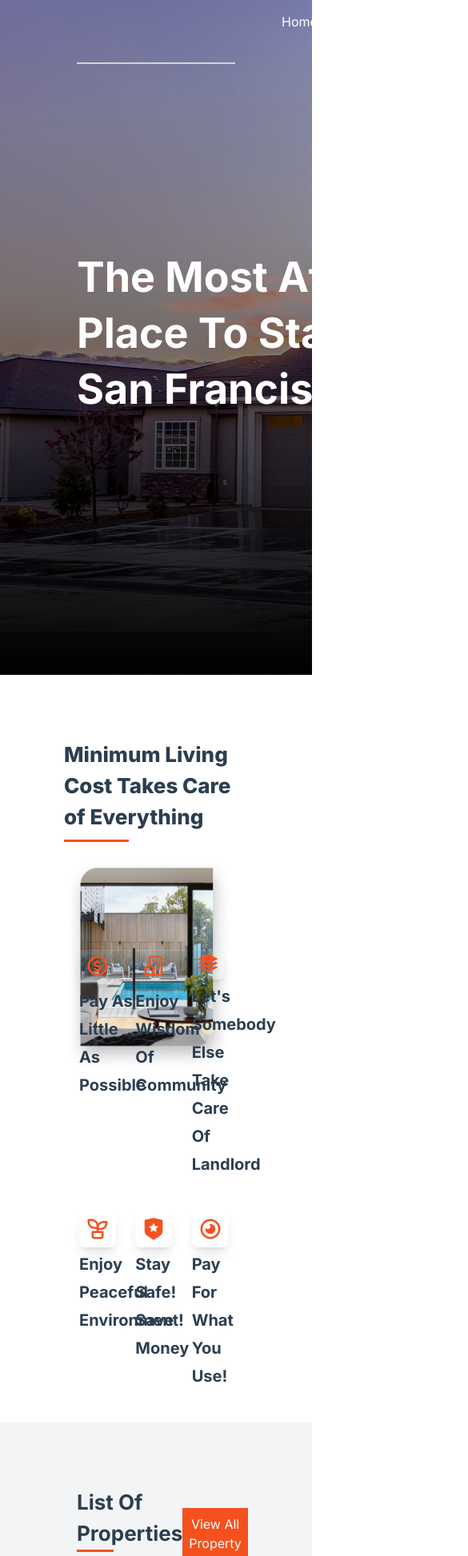
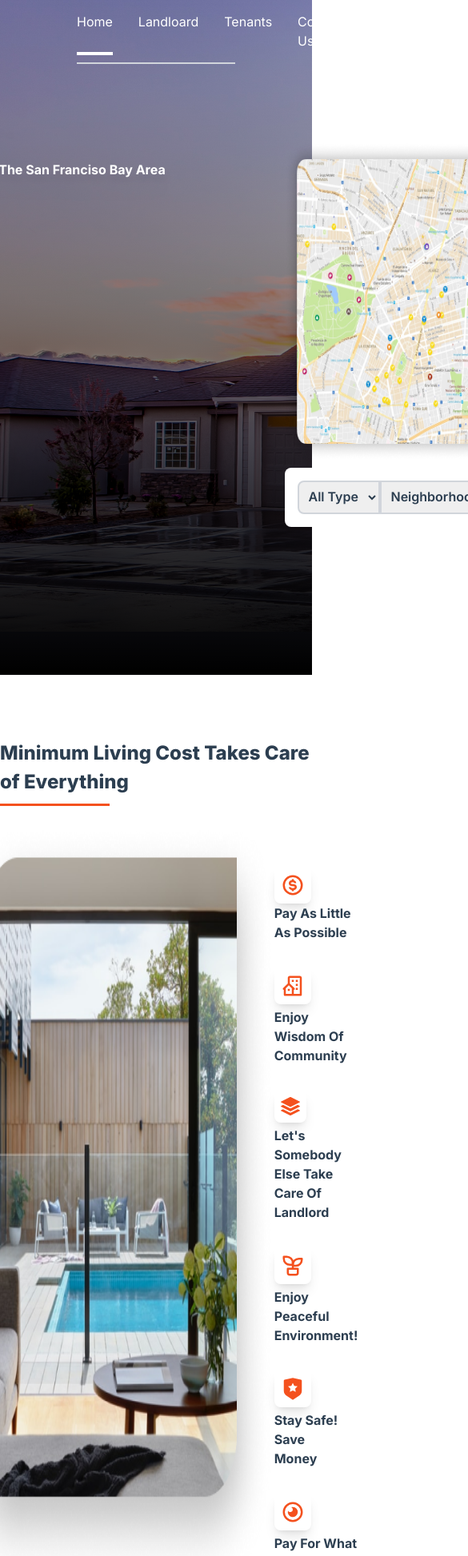
Before and after one commit to cyrusnderitu/Home-Rental-Agency, a React (Vite) app: page / in a window 390 px wide. Shown: the top 1946 px of the page at 80% size, 585 px wide, since content can reach past the window. Built offline with nearby package versions, Linux system fonts and the light colour scheme; data requests are answered from the project's data file.

Commit message:
Media query for medium(Tablet) screen

```diff
--- a/package.json
+++ b/package.json
@@ -13,6 +13,7 @@
     "json-server": "^0.17.1",
     "react": "^18.2.0",
     "react-dom": "^18.2.0",
+    "react-drag-drop-files": "^2.3.8",
     "react-icons": "^4.7.1",
     "react-paginate": "^8.1.4",
     "react-router-dom": "^6.6.1",
--- a/src/Pages/HomePage.jsx
+++ b/src/Pages/HomePage.jsx
@@ -22,41 +22,48 @@ const HomePage = () => {
   const indexOfLastPost = indexOfFirstPost + postsPerPage;
   const [currentPosts, setCurrentPost] = useState(null);
 
+  /** Asychromous function for fetching data from db.json file
+  and stores it in state and then transfers it to localStorage **/
   async function fetchData() {
     const response = await fetch("http://localhost:8000/data");
     const data = await response.json();
     setData(data);
     setHasFetched(true);
-    localStorage.setItem('hotels', JSON.stringify(data));
+    localStorage.setItem('homes', JSON.stringify(data));
     setCurrentPost(data?.slice(indexOfFirstPost, indexOfLastPost));
     setPageCount(Math.ceil(data.length / postsPerPage));
   }
 
+  // Check of localStorage has homes otherwise fetch
   if (!hasFetched){
     fetchData();
   }
+
   useEffect(()=>{
     setCurrentPost(data?.slice(indexOfFirstPost, indexOfLastPost));
   }, [indexOfFirstPost])
 
-
+  // React pagination for the event onPageChange
   const handlePageClick = (event) => {
     const newOffset = event.selected * postsPerPage;
     setIndexOfFirstPost(newOffset);
   };
   return (
     <div>
-      <div className="hero h-screen relative">
+      <div className="hero h-screen">
         <div className="shade absolute bg-black w-full h-full">
-          <div className="hero_cont px-24">
           <Navbar />
-            <div className="hero_data flex items-center max-xl:mt-24 gap-x-16">
-              <div className="hero_desc">
-                <h1 className="text-[52px] leading-[70px] font-bold text-white w-[584px]">
+          <div className="hero_cont px-24 h-[80%] flex justify-center items-center">
+            <div className="">
+              <div className="hero_data flex justify-center items-center h-full">
+                <div className="flex md:flex-col lg:flex-row sm:flex-col-reverse md:mt-20 lg:items-center justify-center gap-x-16">
+                  <div className="hero_desc flex-1">
+                    <h1 className="md:text-[35px] lg:text-[52px] lg:text-left md:text-center leading-[70px] font-bold text-white drop-shadow-xl shadow-black w-[584px]">
                       The Most Affordable Place To Stay In The San Franciso Bay Area
                     </h1>
                   </div>
-              <div className="hero_map">
+                  <div className="hero_map flex-1">
+                    <div className="w-full flex flex-col items-center">
                       <img
                         src={Map}
                         alt="Map"
@@ -68,29 +75,31 @@ const HomePage = () => {
                 </div>
               </div>
             </div>
+          </div>
+        </div>
+      </div>
       <main className="">
         <Intro />
         <div className="bg-gray-100 py-20 mb-18">
           <Properties data={currentPosts} />
           <ReactPaginate
-            activeClassName={"bg-orange-400 text-gray-100"}
+            activeClassName={"bg-orange-400 text-gray-200 border border-orange-400"}
             breakClassName={""}
             breakLabel={"..."}
             containerClassName={`pagination mx-auto border-2 border-gray-300 rounded-lg`}
-            disabledClassName={"bg-gray-300 text-gray-400"}
+            disabledClassName={"bg-gray-300 text-gray-500"}
             // marginPagesDisplayed={1}
             nextLabel="Next"
-            nextClassName={"px-4 border-l-1 border-gray-300 h-full flex items-center text-orange-400"}
+            nextClassName={"px-4 border-l-1 border-gray-300 h-full flex items-center text-orange-400 border-l-2 border-gray-300"}
             onPageChange={handlePageClick}
             pageCount={pageCount}
-            pageClassName={"px-4 h-full flex items-center text-orange-400 "}
+            pageClassName={"px-3 py-4 h-full flex items-center text-orange-400 border-l-2 border-gray-300"}
             pageRangeDisplayed={3}
             previousLabel="First"
-            previousClassName={"px-4 border-r-1 border-gray-400  h-full flex items-center text-orange-400"}
+            previousClassName={"px-4 border-r-1 border-gray-400 h-full flex items-center text-orange-400"}
           />
         </div>
         <Options />
-
         <h4 className="capitalise font-bold text-xl my-10 px-24 text-center">Your property with us and be confident that your room will be filled out!</h4>
         <Form />
         <Testimonials />
--- a/src/components/Footer/Footer.jsx
+++ b/src/components/Footer/Footer.jsx
@@ -1,4 +1,5 @@
 import React from "react";
+import Logo from '../../assets/logo 1.png'
 import { MdLocationPin } from "react-icons/md";
 import { FaPhoneAlt, FaLinkedinIn } from "react-icons/fa";
 import { BsPinterest } from "react-icons/bs";
@@ -9,36 +10,36 @@ const Footer = () => {
     <div className="px-24">
       <div className="footer_cont h-full border-t-[3px] border-[#F4551E] py-20 flex">
         <div className="left  h-full flex-1">
-          <h1>This is the Left section of footer</h1>
+          <img src={Logo} alt="" className="w-2/5 bg-black"/>
         </div>
         <div className="right  h-full flex-1">
           <div className="right_cont">
             <div className="flex flex-col gap-y-4 mb-8 w-fit">
-              <p className="flex gap-y-2 items-center">
-                <MdLocationPin className="text-[#F4551E] font-2xl" />
+              <p className="flex gap-2 items-center text-[15px]">
+                <MdLocationPin className="text-[#F4551E] text-xl" />
                 345 Faulconer Drive, Suite 4 . Charlottesville, CA 12345
               </p>
               <div className="flex justify-between items-center">
-                <p className="flex gap-y-2 items-center">
-                  <FaPhoneAlt className="text-[#F4551E] font-2xl" />
+                <p className="flex gap-2 items-center text-[15px]">
+                  <FaPhoneAlt className="text-[#F4551E] text-xl" />
                   (123) 456-7890
                 </p>
-                <p className="flex gap-y-2 items-center">
-                  <AiFillPrinter className="text-[#F4551E] font-2xl" />
+                <p className="flex gap-2 items-center text-[15px]">
+                  <AiFillPrinter className="text-[#F4551E] text-xl" />
                   (123) 456-7890
                 </p>
               </div>
             </div>
             <div className="socials flex gap-x-4">
               <span>Social Media</span>
-              <a href=""><AiFillFacebook className="text-[#F4551E] font-2xl"/></a>
-              <a href=""><AiOutlineTwitter className="text-[#F4551E] font-2xl"/></a>
-              <a href=""><FaLinkedinIn className="text-[#F4551E] font-2xl"/></a>
-              <a href=""><AiFillYoutube className="text-[#F4551E] font-2xl" /></a>
-              <a href=""><AiOutlineInstagram className="text-[#F4551E] font-2xl" /></a>
-              <a href=""><AiOutlineGooglePlus className="text-[#F4551E] font-2xl" /></a>
-              <a href=""><BsPinterest className="text-[#F4551E] font-2xl" /></a>
-              <a href=""><AiOutlineWifi  className="text-[#F4551E] rotate-45"/></a>
+              <a href=""><AiFillFacebook className="text-[#F4551E] text-2xl"/></a>
+              <a href=""><AiOutlineTwitter className="text-[#F4551E] text-2xl"/></a>
+              <a href=""><FaLinkedinIn className="text-[#F4551E] text-2xl"/></a>
+              <a href=""><AiFillYoutube className="text-[#F4551E] text-2xl" /></a>
+              <a href=""><AiOutlineInstagram className="text-[#F4551E] text-2xl" /></a>
+              <a href=""><AiOutlineGooglePlus className="text-[#F4551E] text-2xl" /></a>
+              <a href=""><BsPinterest className="text-[#F4551E] text-2xl" /></a>
+              <a href=""><AiOutlineWifi  className="text-[#F4551E] rotate-45 text-2xl"/></a>
             </div>
           </div>
         </div>
--- a/src/components/Form/Form.jsx
+++ b/src/components/Form/Form.jsx
@@ -18,27 +18,38 @@ const Form = () => {
             </div>
             <div className="font-inter">
               <label htmlFor="name" className='font-bold'>Unit Number<span className='text-[#F4551E]'>*</span></label><br />
-              <input type="text" placeholder='Enter Unit' className='indent-4 py-2 bg-gray-100 text-gray-500 w-full border-1 rounded-md border-gray-300'/>
+              <input type="number" placeholder='Enter Unit' className='indent-4 py-2 bg-gray-100 text-gray-500 w-full border-1 rounded-md border-gray-300'/>
             </div>
             <div className="font-inter">
               <label htmlFor="name" className='font-bold'>City<span className='text-[#F4551E]'>*</span></label><br />
               <select className='indent-4 py-2 bg-gray-100 text-gray-500 w-full border-1 rounded-md border-gray-300'>
-                <option value="Select City">Select City</option>
+                <option value="Select City" disabled>Select City</option>
+                <option value="new york">New York</option>
+                <option value="tokyo">Tokyo</option>
+                <option value="london">London</option>
               </select>
             </div>
             <div className="font-inter">
               <label htmlFor="name" className='font-bold'>State<span className='text-[#F4551E]'>*</span></label><br />
               <select className='indent-4 py-2 bg-gray-100 text-gray-500 w-full border-1 rounded-md border-gray-300'>
-                <option value="Select State">Select State</option>
+                <option value="Select State" disabled>Select State</option>
+                <option value="carolina">North Carolina</option>
+                <option value="massachusetts">Massachusetts</option>
+                <option value="georgia">Georgia</option>
               </select>
             </div>
             <div className="font-inter">
               <label htmlFor="name" className='font-bold'>Room Type<span className='text-[#F4551E]'>*</span></label><br />
-              <input type="text" placeholder='Enter Name' className='indent-4 py-2 bg-gray-100 text-gray-500 w-full border-1 rounded-md border-gray-300'/>
+              <select className='indent-4 py-2 bg-gray-100 text-gray-500 w-full border-1 rounded-md border-gray-300'>
+                <option value="Select State" disabled>Master En-suite</option>
+                <option value="carolina">Single</option>
+                <option value="massachusetts">Double</option>
+                <option value="georgia">Triple</option>
+              </select>
             </div>
             <div className="font-inter">
               <label htmlFor="name" className='font-bold'>Price<span className='text-[#F4551E]'>*</span></label><br />
-              <input type="text" placeholder='Enter Price' className='indent-4 py-2 bg-gray-100 text-gray-500 w-full border-1 rounded-md border-gray-300'/>
+              <input type="number" placeholder='In dollars ($)' className='indent-4 py-2 bg-gray-100 text-gray-500 w-full border-1 rounded-md border-gray-300'/>
             </div>
             <div className="font-inter">
               <label htmlFor="name" className='font-bold'>Room Type<span className='text-[#F4551E]'>*</span></label><br />
--- a/src/components/HeroForm.jsx
+++ b/src/components/HeroForm.jsx
@@ -4,7 +4,7 @@ import { FaSearch }from 'react-icons/fa'
 const HeroForm = () => {
   return (
     <>
-      <form className="p-4 bg-white rounded-lg ml-5">
+      <form className=" p-4 bg-white rounded-lg w-fit">
         <div className="form_cont flex">
           <select className="border-[2px] p-2 rounded-l-lg border-gray-300 font-semibold outline-none">
             <option value="All Type">All Type</option>
--- a/src/components/Intro/Intro.jsx
+++ b/src/components/Intro/Intro.jsx
@@ -7,49 +7,47 @@ import {RiShieldStarFill, RiEye2Line} from 'react-icons/ri'
 
 const Intro = () => {
   return (
-    <div className='mt-20 px-20'>
-      <h1 className=' intro_text relative text-[26px] font-extrabold mb-8'>Minimum Living Cost Takes Care of Everything</h1>
-      <div className="intro_cont flex mb-10">
-        <div className="left flex-1">
-          <img src={IntroImg} alt="introImage" className='w-[250px]'/>
-        </div>
-        <div className="right flex-1 mt-28 -ml-48">
-          <div className="intro_data grid grid-cols-3 gap-y-10">
+    <div className='mt-20 md:px-16 lg:px-20'>
+      <h1 className=' intro_text relative text-[24px] font-extrabold mb-8'>Minimum Living Cost Takes Care of Everything</h1>
+      <div className="intro_cont flex mb-10 justify-center">
+        <img src={IntroImg} alt="introImage" className='max-w-[400px] flex-1'/>
+        <div className="rightflex-1 mt-14">
+          <div className="grid md:grid-cols-2 lg:grid-cols-3 gap-y-8">
             <div className="intro_show">
-              <a className="p-[8px] shadow-lg rounded-lg mb-1 flex justify-center item-center w-fit">
+              <a className="p-[8px] shadow-lg rounded-lg flex justify-center item-center w-fit">
                 <BiDollarCircle className='text-[#F4511E] text-3xl'/>
               </a>
-              <h2 className="font-inter font-bold text-[20px] leading-[35px] capitalize w-[95%]">pay as little as possible</h2>
+              <h2 className="font-inter font-bold md:text-[15px] lg:text-[18px] md:leading-[25px] md:w-[70%] lg:leading-[35px] capitalize lg:w-[95%]">pay as little as possible</h2>
             </div>
             <div className="intro_show">
               <a className="p-[8px] shadow-lg rounded-lg mb-1 flex justify-center item-center w-fit">
                 <BiBuildingHouse className='text-[#F4511E] text-3xl'/>
               </a>
-              <h2 className="font-inter font-bold text-[20px] leading-[35px] capitalize w-[95%]">Enjoy wisdom of community</h2>
+              <h2 className="font-inter font-bold md:text-[15px] lg:text-[18px] md:leading-[25px] md:w-[70%] lg:leading-[35px] capitalize lg:w-[95%]">Enjoy wisdom of community</h2>
             </div>
             <div className="intro_show">
               <a className="p-[8px] shadow-lg rounded-lg mb-1 flex justify-center item-center w-fit">
                 <BsStack className='text-[#F4511E] text-2xl'/>
               </a>
-              <h2 className="font-inter font-bold text-[20px] leading-[35px] capitalize w-[95%]">Let's somebody else take care of landlord</h2>
+              <h2 className="font-inter font-bold md:text-[15px] lg:text-[18px] md:leading-[25px] md:w-[70%] lg:leading-[35px] capitalize lg:w-[95%]">Let's somebody else take care of landlord</h2>
             </div>
             <div className="intro_show">
               <a className="p-[8px] shadow-lg rounded-lg mb-1 flex justify-center item-center w-fit">
                 <TbPlant className='text-[#F4511E] text-3xl'/>
               </a>
-              <h2 className="font-inter font-bold text-[20px] leading-[35px] capitalize w-[95%]">Enjoy peaceful environment!</h2>
+              <h2 className="font-inter font-bold md:text-[15px] lg:text-[18px] md:leading-[25px] md:w-[70%] lg:leading-[35px] capitalize lg:w-[95%]">Enjoy peaceful environment!</h2>
             </div>
             <div className="intro_show">
               <a className="p-[8px] shadow-lg rounded-lg mb-1 flex justify-center item-center w-fit">
                 <RiShieldStarFill className='text-[#F4511E] text-3xl'/>
               </a>
-              <h2 className="font-inter font-bold text-[20px] leading-[35px] capitalize w-[95%]">Stay safe! save money</h2>
+              <h2 className="font-inter font-bold md:text-[15px] lg:text-[18px] md:leading-[25px] md:w-[70%] lg:leading-[35px] capitalize lg:w-[95%]">Stay safe! save <br /> money</h2>
             </div>
             <div className="intro_show">
               <a className="p-[8px] shadow-lg rounded-lg mb-1 flex justify-center item-center w-fit">
                 <RiEye2Line className='text-[#F4511E] text-3xl'/>
               </a>
-              <h2 className="font-inter font-bold text-[20px] leading-[35px] capitalize w-[95%]">pay for what you use!</h2>
+              <h2 className="font-inter font-bold md:text-[15px] lg:text-[18px] md:leading-[25px] md:w-[70%] lg:leading-[35px] capitalize lg:w-[95%]">pay for what you <br /> use!</h2>
             </div>
           </div>
         </div>
@@ -57,5 +55,4 @@ const Intro = () => {
     </div>
   )
 }
-
 export default Intro
--- a/src/components/Navbar/Navbar.jsx
+++ b/src/components/Navbar/Navbar.jsx
@@ -4,16 +4,16 @@ import Logo from '../../assets/logo 1.png'
 import '../Navbar/styles.css'
 
 const Navbar = () => {
-    const [activeTab, setActiveTab] = useState(null);
+    const [activeTab, setActiveTab] = useState("home");
 
     const handleClick = (tab) => {
         setActiveTab(tab);
         console.log("Active tab is: ",activeTab)
     }
 return (
-    <div className='h-[80px] flex border-b-2 border-gray-300'>
-        <nav className='flex items-center'>
-            <div className="logo mr-64">
+    <div className='h-[80px] grid border-b-2 border-gray-300 mx-24'>
+        <nav className='flex items-center justify-between'>
+            <div className="logo">
                 <img src={Logo} alt="Logo" className='h-[40px]'/>
             </div>
             <div className="nav_list flex gap-x-8 text-white">
@@ -31,7 +31,6 @@ return (
                 </NavLink>
             </div>
         </nav>
-
     </div>
   )
 }
--- a/src/components/Options.jsx
+++ b/src/components/Options.jsx
@@ -6,25 +6,25 @@ import Roommate from '../assets/Roommate.png'
 
 const Options = () => {
   return (
-    <div className='options p-24 flex justify-center items-center gap-x-8'>
-        <div className='options_cont flex items-center gap-x-8'>
+    <div className='options md:p-16 lg:p-24 flex justify-center items-center gap-x-8'>
+        <div className='options_cont flex md:flex-col-reverse lg:flex-row items-center gap-x-8'>
             <div className="left flex flex-col flex-1 justify-center gap-y-[10px]">
                 <div className="top flex flex-row gap-x-[10px] items-end">
-                    <div className='w-[250px] h-[280px] relative rounded-lg bg-slate-500'>
+                    <div className='md:w-[200px] lg:w-[250px] lg:h-[280px] md:h-[250px] relative rounded-lg bg-slate-500'>
                         <img src={Flexible} alt="" className='absolute w-full h-full object-cover rounded-lg object-center'/>
                         <p className='absolute top-4 text-center w-full text-white font-semibold'>Flexible Leases</p>
                     </div>
-                    <div className='w-[250px] h-[240px] relative rounded-lg bg-slate-500'>
+                    <div className='md:w-[230px] md:h-[220px] lg:w-[250px] lg:h-[240px] relative rounded-lg bg-slate-500'>
                         <img src={Happiness} alt="" className='absolute w-full h-full object-cover rounded-lg object-center'/>
                         <p className='absolute top-4 text-center w-full text-white font-semibold'>7-Day Hapiness Guaranteed</p>
                     </div>
                 </div>
                 <div className="bottom flex gap-x-[10px]">
-                    <div className='w-[230px] h-[265px] relative rounded-lg bg-slate-500'>
+                    <div className='md:w-[220px] md:h-[240px] lg:w-[230px] lg:h-[265px] relative rounded-lg bg-slate-500'>
                         <img src={House} alt="" className='absolute w-full h-full object-cover rounded-lg object-center'/>
                         <p className='absolute top-4 text-center w-full text-white font-semibold'>Monthly House Cleaning</p>
                     </div>
-                    <div className='relative w-[310px] h-[300px] rounded-lg bg-slate-500'>
+                    <div className='relative md:w-[250px] lg:w-[310px] md:h-[280px] lg:h-[300px] rounded-lg bg-slate-500'>
                         <img src={Roommate} alt="" className='absolute w-full h-full object-cover rounded-lg object-center'/>
                         <p className='absolute top-4 text-center w-full text-white font-semibold'>Choose Your Own Roommate</p>
                     </div>
@@ -35,7 +35,6 @@ const Options = () => {
                 <p className='mb-8 w-4/5 text-[18191F]'>You need it ? We got it. We make finding your next home easy, comfortable, and simple.
                 From our hapinness guarantee to our selective room finder option. We provide you the flexibility
                 that you most desire</p>
-
                 <button className='px-4 py-2 border-none bg-[#f4511E] text-white rounded-[10px] w-fit'> Search Rooms</button>
             </div>
         </div>
--- a/src/components/Properties/style.css
+++ b/src/components/Properties/style.css
@@ -1,6 +1,14 @@
 .blog-container {
 	display: grid;
-	grid-template-columns: repeat(3, minmax(280px, 1fr));
+	grid-template-columns: repeat(3, minmax(280px, 300px));
 	grid-gap: 50px;
 	margin-top: 20px;
 }
+@media screen and (max-width: 968px) {
+	.blog-container {
+		display: grid;
+		grid-template-columns: repeat(2, minmax(280px, 300px));
+		grid-gap: 50px;
+		margin-top: 20px;
+	}
+}
--- a/src/components/Uploads/DropFile.jsx
+++ b/src/components/Uploads/DropFile.jsx
@@ -1,6 +1,12 @@
-import React from 'react'
+import React, { useState } from 'react'
+const DropFile = () => {
 
-const DropFile = () => {
+  const [files, setFiles] = useState([])
+
+  const handleChange = (event) => {
+    setFiles(event.target.value[0])
+    console.log(event.target.value)
+  }
 
   return (
     <div>
@@ -8,14 +14,17 @@ const DropFile = () => {
       <div className='text-left font-bold'>
         <label htmlFor="input-file-upload" className=""> Upload Photos <span className='text-[#F4551E]'>*</span></label>
       </div>
-      <input type="file" id="input-file-upload" multiple={true} required className='bg-transparent'/>
+      <input type="file" id="input-file-upload" multiple={true} required className='bg-transparent' onClick={handleChange}/>
       <label id="label-file-upload" htmlFor="input-file-upload">
         <div className='py-10'>
-          <p className='font-bold'>Drag your images here, or <span className='text-[#F4551E]'>browse</span></p>
+          <p className='font-bold'>Drag your images here, or <span className='text-[#F4551E] cursor-pointer'>browse</span></p>
           <p className='text-gray-400'>Supported JPG, JPEG, PNG</p>
         </div>
       </label>
     </form>
+    <div>
+      {/* {files && <img src={URL.createObjectURL(files)} alt="Selected file" />} */}
+    </div>
     </div>
   )
 }
```
Also changed, not shown: 1 other file (tests, documents, lock files or other folders). Lines whose indentation alone changed are shown as unchanged.
